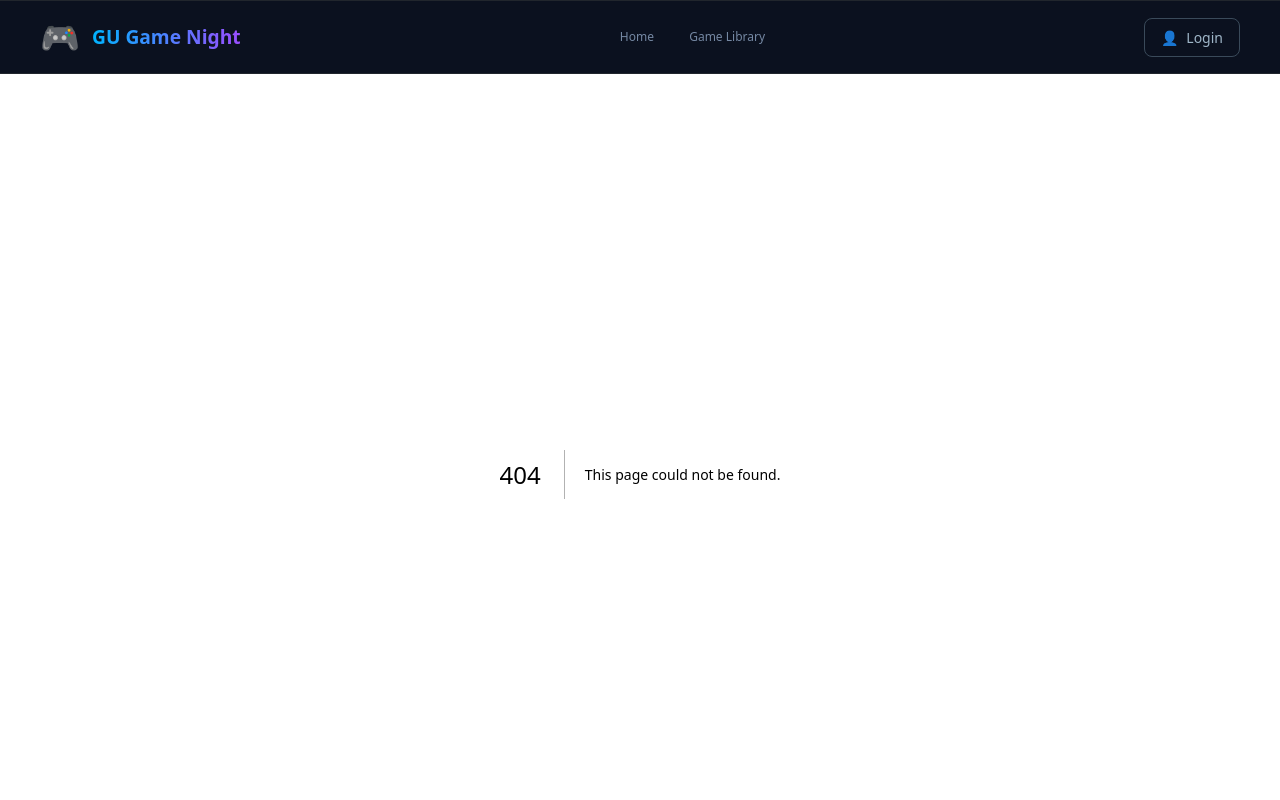
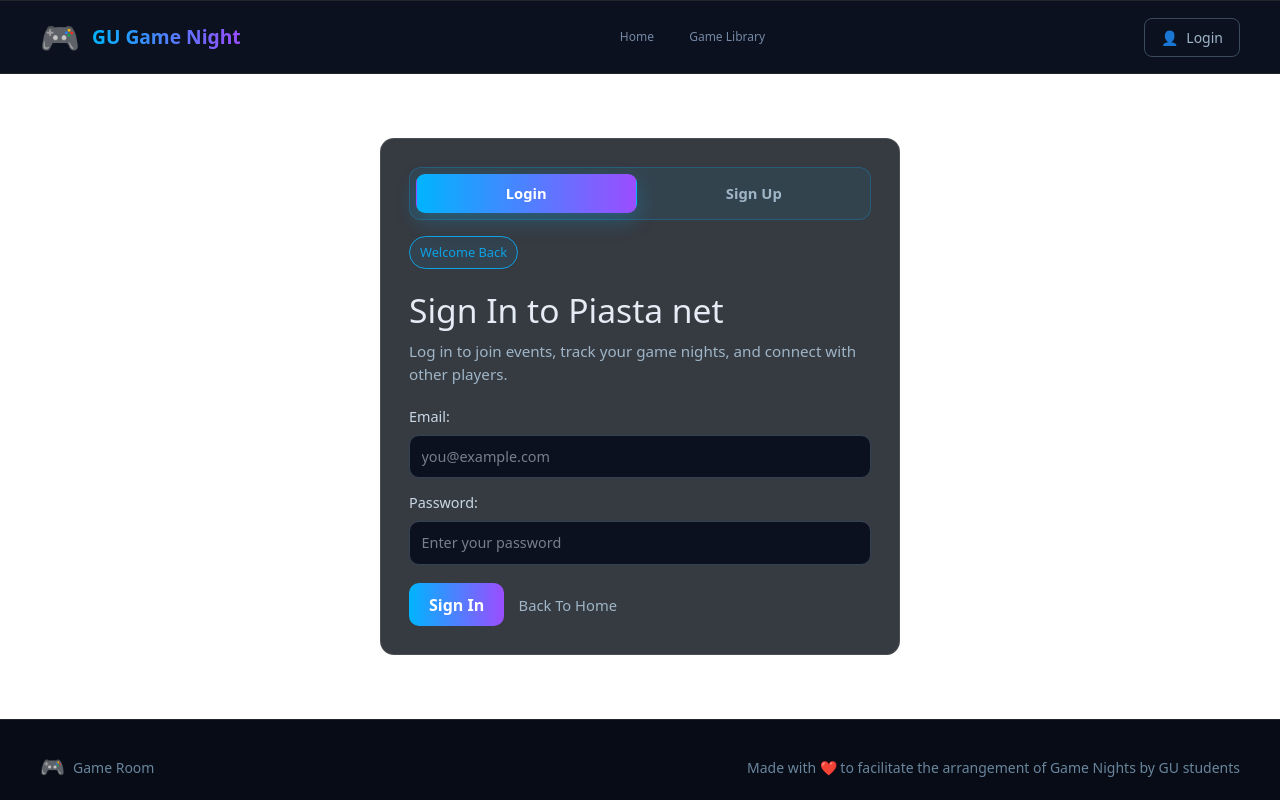
Before and after one commit to ansbilalgit/piasta-net-frontend, a Next.js app: page /login in a window 1280 px wide. Before the commit this address had no page. Shown: the top 800 px of the page. Built offline with nearby package versions, Linux system fonts and the light colour scheme.

Commit message:
Login GUI

```diff
--- /dev/null
+++ b/app/login/page.module.css
@@ -0,0 +1,223 @@
+.loginPage {
+  align-items: center;
+  justify-content: center;
+}
+
+.card {
+  width: min(100%, 520px);
+  margin: 1.5rem auto;
+  padding: 1.75rem;
+  border-radius: 14px;
+  border: 1px solid rgba(255, 255, 255, 0.1);
+  background: rgba(10, 15, 24, 0.82);
+  backdrop-filter: blur(3px);
+}
+
+.modeToggle {
+  display: grid;
+  grid-template-columns: repeat(2, minmax(0, 1fr));
+  gap: 0.4rem;
+  margin-bottom: 1rem;
+  padding: 0.35rem;
+  border-radius: 12px;
+  border: 1px solid rgba(13, 162, 231, 0.28);
+  background: rgba(13, 162, 231, 0.08);
+}
+
+.toggleButton {
+  border: 1px solid transparent;
+  border-radius: 9px;
+  background: transparent;
+  color: #9fb6c8;
+  font-size: 0.92rem;
+  font-weight: 600;
+  padding: 0.48rem 0.7rem;
+  cursor: pointer;
+  transition: background-color 0.18s ease, color 0.18s ease, box-shadow 0.18s ease,
+    transform 0.18s ease;
+}
+
+.toggleButton[data-active="true"] {
+  color: #ffffff;
+  background: linear-gradient(90deg, #00b4ff, #9b4dff);
+  box-shadow: 0 8px 20px rgba(13, 162, 231, 0.28);
+}
+
+.toggleButton:hover {
+  color: #e5ecf5;
+}
+
+.toggleButton:focus-visible {
+  outline: 2px solid rgba(13, 162, 231, 0.5);
+  outline-offset: 2px;
+}
+
+.title {
+  margin: 0.35rem 0 0.6rem;
+  color: #e5ecf5;
+  font-size: clamp(1.6rem, 2.8vw, 2.1rem);
+  line-height: 1.2;
+}
+
+.subtitle {
+  margin: 0;
+  color: #9fb6c8;
+  font-size: 0.95rem;
+  line-height: 1.5;
+}
+
+.form {
+  display: grid;
+  gap: 0.9rem;
+  margin-top: 1.25rem;
+}
+
+.field {
+  display: grid;
+  gap: 0.45rem;
+  color: #c9d8e6;
+  font-size: 0.9rem;
+  font-weight: 500;
+}
+
+.field input {
+  border-radius: 10px;
+  border: 1px solid #334155;
+  background: #0b111f;
+  color: #e5ecf5;
+  padding: 0.62rem 0.72rem;
+}
+
+.field input:focus {
+  outline: 2px solid rgba(13, 162, 231, 0.45);
+  outline-offset: 2px;
+  border-color: #0da2e7;
+}
+
+.gdprConsent {
+  display: flex;
+  align-items: flex-start;
+  gap: 0.65rem;
+  margin-top: 0.1rem;
+  color: #c9d8e6;
+  font-size: 0.88rem;
+  line-height: 1.45;
+}
+
+.gdprConsent input {
+  margin-top: 0.15rem;
+  accent-color: #0da2e7;
+}
+
+.moreInfoButton {
+  border: none;
+  background: transparent;
+  color: #0da2e7;
+  padding: 0;
+  cursor: pointer;
+  text-decoration: underline;
+  font-size: 0.88rem;
+}
+
+.moreInfoButton:hover {
+  color: #65c8f6;
+}
+
+.moreInfoButton:focus-visible {
+  outline: 2px solid rgba(13, 162, 231, 0.5);
+  outline-offset: 2px;
+  border-radius: 4px;
+}
+
+.submitButton {
+  border: none;
+  cursor: pointer;
+}
+
+.submitButton:disabled {
+  opacity: 0.55;
+  cursor: not-allowed;
+  transform: none;
+  box-shadow: none;
+  pointer-events: none;
+}
+
+.actions {
+  margin-top: 0.25rem;
+  display: flex;
+  align-items: center;
+  gap: 0.9rem;
+  flex-wrap: wrap;
+}
+
+.secondaryLink {
+  color: #9fb6c8;
+  text-decoration: none;
+  font-size: 0.92rem;
+}
+
+.secondaryLink:hover {
+  color: #0da2e7;
+}
+
+.modalOverlay {
+  position: fixed;
+  inset: 0;
+  z-index: 1000;
+  display: flex;
+  align-items: center;
+  justify-content: center;
+  padding: 1rem;
+  background: rgba(2, 6, 23, 0.75);
+}
+
+.modalCard {
+  width: min(100%, 560px);
+  border-radius: 12px;
+  border: 1px solid #1f2937;
+  background: #0a0f18;
+  padding: 1.15rem;
+}
+
+.modalTitle {
+  margin: 0 0 0.6rem;
+  color: #e5ecf5;
+  font-size: 1.18rem;
+}
+
+.modalText {
+  margin: 0.45rem 0;
+  color: #c9d8e6;
+  font-size: 0.92rem;
+  line-height: 1.5;
+}
+
+.modalActions {
+  margin-top: 0.9rem;
+  display: flex;
+  justify-content: flex-end;
+}
+
+.modalCloseButton {
+  border-radius: 9px;
+  border: 1px solid #334155;
+  background: transparent;
+  color: #c9d8e6;
+  padding: 0.45rem 0.8rem;
+  cursor: pointer;
+}
+
+.modalCloseButton:hover {
+  background: rgba(255, 255, 255, 0.06);
+}
+
+@media (max-width: 600px) {
+  .card {
+    padding: 1.2rem;
+    margin: 1rem auto;
+  }
+
+  .actions {
+    gap: 0.65rem;
+  }
+}
--- /dev/null
+++ b/app/login/page.tsx
@@ -0,0 +1,166 @@
+"use client";
+
+import Link from "next/link";
+import { useState } from "react";
+import styles from "./page.module.css";
+
+type AuthMode = "login" | "signup";
+
+export default function LoginPage() {
+  const [mode, setMode] = useState<AuthMode>("login");
+  const [gdprAccepted, setGdprAccepted] = useState(false);
+  const [isGdprModalOpen, setIsGdprModalOpen] = useState(false);
+  const isLoginMode = mode === "login";
+  const isSignupButtonDisabled = !isLoginMode && !gdprAccepted;
+
+  const copy = isLoginMode
+    ? {
+        kicker: "Welcome Back",
+        title: "Sign In to Piasta net",
+        subtitle:
+          "Log in to join events, track your game nights, and connect with other players.",
+        buttonLabel: "Sign In",
+        passwordAutocomplete: "current-password",
+      }
+    : {
+        kicker: "Create Your Account",
+        title: "Sign Up for Piasta net",
+        subtitle:
+          "Create an account to join upcoming events and meet new players in your area.",
+        buttonLabel: "Sign Up",
+        passwordAutocomplete: "new-password",
+      };
+
+  return (
+    <div className={`site-container ${styles.loginPage}`}>
+      <section className={styles.card} aria-labelledby="auth-title">
+        <div className={styles.modeToggle} role="tablist" aria-label="Authentication mode">
+          <button
+            type="button"
+            role="tab"
+            aria-selected={isLoginMode}
+            className={styles.toggleButton}
+            data-active={isLoginMode}
+            onClick={() => setMode("login")}
+          >
+            Login
+          </button>
+          <button
+            type="button"
+            role="tab"
+            aria-selected={!isLoginMode}
+            className={styles.toggleButton}
+            data-active={!isLoginMode}
+            onClick={() => setMode("signup")}
+          >
+            Sign Up
+          </button>
+        </div>
+
+        <p className="kicker">{copy.kicker}</p>
+        <h1 id="auth-title" className={styles.title}>
+          {copy.title}
+        </h1>
+        <p className={styles.subtitle}>{copy.subtitle}</p>
+
+        <form className={styles.form} action="#" method="post">
+          <label className={styles.field}>
+            Email:
+            <input
+              type="email"
+              name="email"
+              autoComplete="email"
+              placeholder="you@example.com"
+              required
+            />
+          </label>
+
+          <label className={styles.field}>
+            Password:
+            <input
+              type="password"
+              name="password"
+              autoComplete={copy.passwordAutocomplete}
+              placeholder="Enter your password"
+              required
+            />
+          </label>
+
+          {!isLoginMode ? (
+            <label className={styles.gdprConsent}>
+              <input
+                type="checkbox"
+                name="gdprAccepted"
+                checked={gdprAccepted}
+                onChange={(event) => setGdprAccepted(event.target.checked)}
+                required
+              />
+              <span>
+                I accept the GDPR regulations.
+                {" "}
+                <button
+                  type="button"
+                  className={styles.moreInfoButton}
+                  onClick={() => setIsGdprModalOpen(true)}
+                >
+                  More information
+                </button>
+              </span>
+            </label>
+          ) : null}
+
+          <div className={styles.actions}>
+            <button
+              type="submit"
+              className={`btn-cta ${styles.submitButton}`}
+              disabled={isSignupButtonDisabled}
+            >
+              {copy.buttonLabel}
+            </button>
+            <Link href="/" className={styles.secondaryLink}>
+              Back To Home
+            </Link>
+          </div>
+        </form>
+
+        {isGdprModalOpen ? (
+          <div className={styles.modalOverlay} onClick={() => setIsGdprModalOpen(false)}>
+            <div
+              className={styles.modalCard}
+              role="dialog"
+              aria-modal="true"
+              aria-labelledby="gdpr-modal-title"
+              onClick={(event) => event.stopPropagation()}
+            >
+              <h2 id="gdpr-modal-title" className={styles.modalTitle}>
+                GDPR Information
+              </h2>
+              <p className={styles.modalText}>
+                The General Data Protection Regulation (GDPR) is an EU law that protects
+                personal data. By signing up, you agree that we can process your account
+                details to provide this service.
+              </p>
+              <p className={styles.modalText}>
+                You have the right to request access, correction, deletion, and export of
+                your data. You can also withdraw consent at any time by contacting support.
+              </p>
+              <p className={styles.modalText}>
+                We only keep your data for as long as needed to run your account and comply
+                with legal obligations.
+              </p>
+              <div className={styles.modalActions}>
+                <button
+                  type="button"
+                  className={styles.modalCloseButton}
+                  onClick={() => setIsGdprModalOpen(false)}
+                >
+                  Close
+                </button>
+              </div>
+            </div>
+          </div>
+        ) : null}
+      </section>
+    </div>
+  );
+}
```
Also changed, not shown: 1 other file (tests, documents, lock files or other folders).
